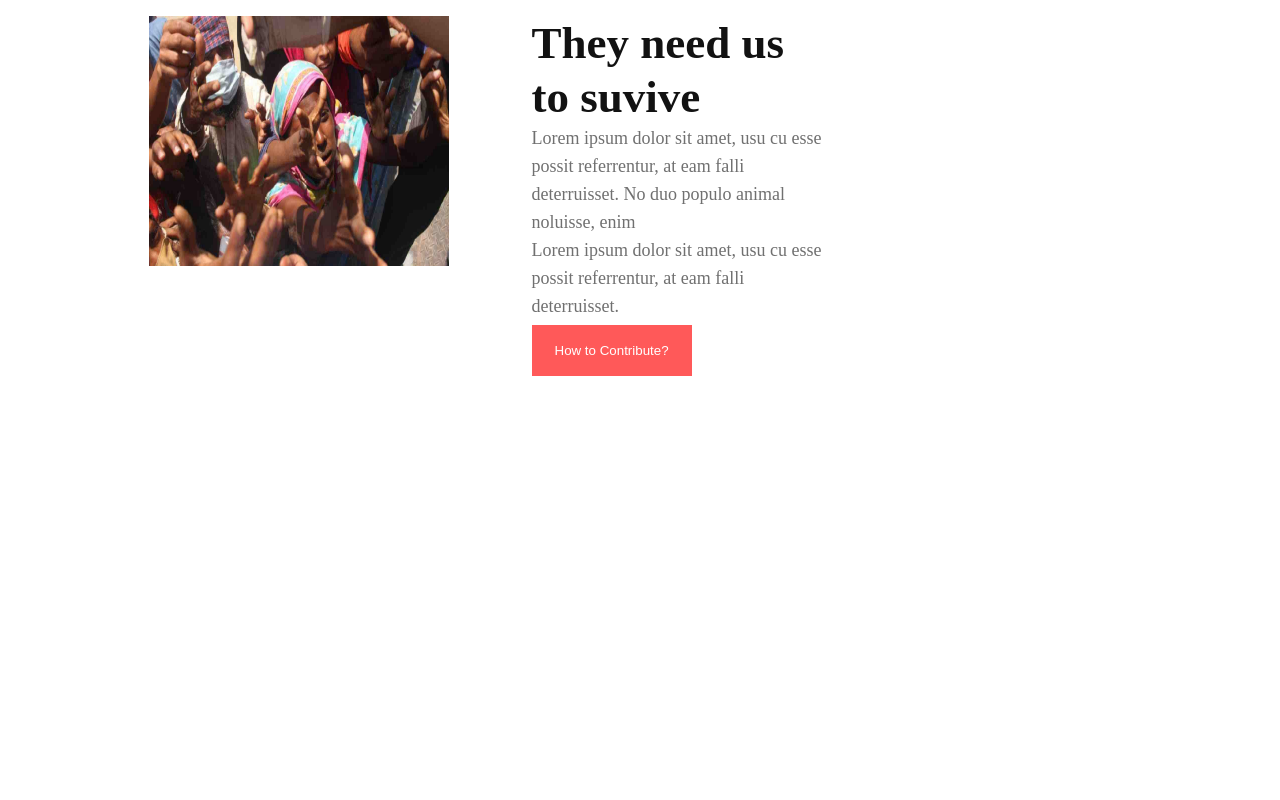
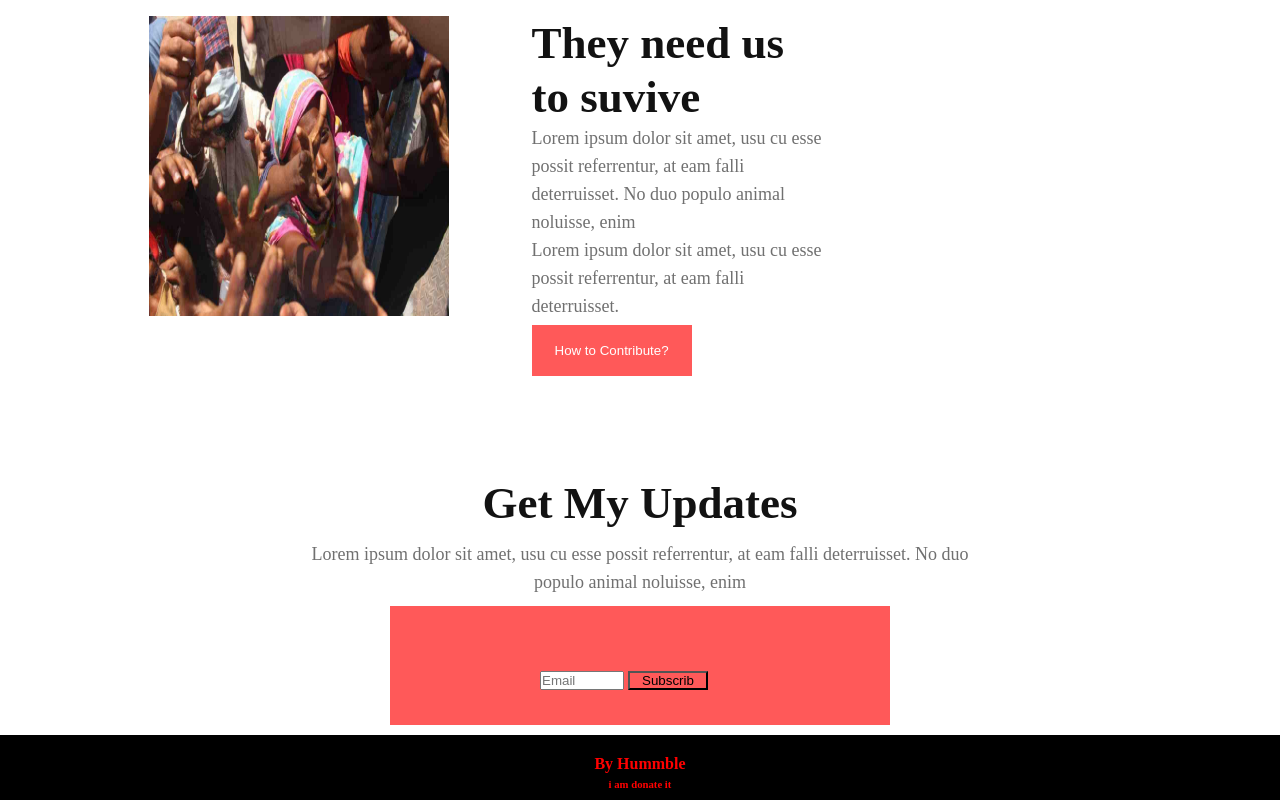
Before and after one commit to nasim1717/demo-project, a plain HTML site: page index.html in a window 1280 px wide. Shown: the part 2405-3205 px from the top of the page. Before the commit the page ends 2781 px from the top, so only its background shows below. Drawn offline with Linux system fonts and the light colour scheme.

Commit message:
finshing code

```diff
--- a/index.html
+++ b/index.html
@@ -113,8 +113,28 @@
             <button class="btn-donation">How to Contribute?</button>
           </div>
         </div>
+        <div class="updates">
+          <div>
+            <h1 class="update-tittle">Get My Updates</h1>
+            <p class="updates-description">
+              Lorem ipsum dolor sit amet, usu cu esse possit referrentur, at eam falli deterruisset.
+              No duo populo animal noluisse, enim
+            </p>
+          </div>
+        </div>
+        <div class="subscribe">
+          <div class="email">
+            <input type="email" name="" id="" placeholder="Email" />
+            <input class="subs" type="submit" value="Subscrib" />
+          </div>
+        </div>
       </section>
     </main>
-    <footer></footer>
+    <footer>
+      <div class="fto">
+        <h4>By Hummble</h4>
+        <h6>i am donate it</h6>
+      </div>
+    </footer>
   </body>
 </html>
--- a/styles/styles.css
+++ b/styles/styles.css
@@ -136,7 +136,7 @@ main{
 }
 .donation-item img{
     width: 300px;
-    height: 250px;
+    height: 300px;
 
 }
 .donation-contribution{
@@ -146,6 +146,7 @@ main{
     gap: 83px;
     flex-grow: 1;
     margin-top: 183px;
+    margin-bottom: 100px;
     justify-content: center;
 }
 .donation-item{
@@ -179,3 +180,55 @@ main{
     border: 2px solid #FF5959;
 
 }
+.updates{
+    max-width: 691px;
+    height: 130px;
+    text-align: center;
+    margin: 0 auto;
+}
+.updates .update-tittle{
+    font-style: normal;
+    font-weight: 700;
+    font-size: 45px;
+    line-height: 54px;
+    text-align: center;
+    color: #121212;
+    margin-bottom: 10px;
+}
+.updates .updates-description{
+    font-style: normal;
+    font-weight: 400;
+    font-size: 18px;
+    line-height: 28px;
+    text-align: center;
+    color: #707070;
+}
+
+.subscribe{
+    max-width: 500px;
+    margin: 0 auto;
+}
+.subscribe .email{
+    padding-top: 65px;
+    padding-left: 150px;
+    padding-bottom: 35px;
+    background: #FF5959;
+}
+.subscribe .email input{
+    width: 80px;
+}
+
+.subscribe .email .subs{
+    background: #FF5959;
+}
+.fto{
+    display: flex;
+    flex-direction: column;
+    align-items: center;
+    gap: 5px;
+    margin-top: 10px;
+    padding-top: 20px;
+    padding-bottom: 10px;
+    background: black;
+    color: red;
+}
```
